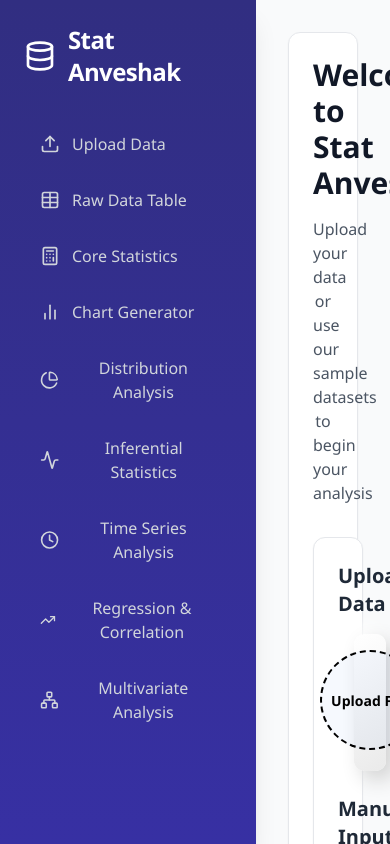
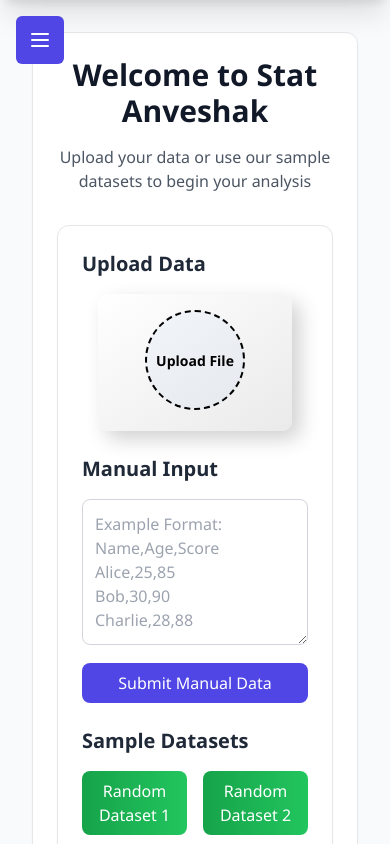
Before and after one commit to Bunnysai143/Stat_Anveshak, a React (Vite) app: page / in a window 390 px wide. Built offline with nearby package versions, Linux system fonts and the light colour scheme.

Commit message:
added responsiive in app.jsx-layout-added handburger

```diff
--- a/src/App.jsx
+++ b/src/App.jsx
@@ -1,7 +1,6 @@
-
-import React, { useState, useEffect } from "react";
+import React, { useEffect, useState } from "react";
 import { BrowserRouter as Router, Routes, Route, Navigate } from "react-router-dom";
-import { Database, BarChart2, PieChart, Activity, Calculator, Clock, TrendingUp, Network, Table, Upload } from 'lucide-react';
+import { Database, BarChart2, PieChart, Activity, Calculator, Clock, TrendingUp, Network, Table, Upload, Menu } from 'lucide-react';
 import { Outlet, useNavigate, useLocation } from "react-router-dom";
 import FileUploader from "./components/FileUploader";
 import RawDataTable from "./components/RawDataTable";
@@ -13,6 +12,7 @@ import TimeSeriesAnalysis from "./components/TimeSeriesAnalysis";
 import RegressionAndCorrelation from "./components/RegCore";
 import MultivariateAnalysis from "./components/MultivariateAnalysis ";
 import { predefinedDatasets, parseCSVData } from "./utils/datasets";
+
 const navItems = [
   { name: "Upload Data", icon: Upload, path: "/upload" },
   { name: "Raw Data Table", icon: Table, path: "/raw-data" },
@@ -25,15 +25,23 @@ const navItems = [
   { name: "Multivariate Analysis", icon: Network, path: "/multivariate" }
 ];
 
-// Layout component with navigation
 function Layout({ data, setData, columnHeaders, setColumnHeaders }) {
+  const [isSidebarOpen, setIsSidebarOpen] = useState(false); // Initially the sidebar is closed
   const navigate = useNavigate();
   const location = useLocation();
 
+  const toggleSidebar = () => {
+    setIsSidebarOpen((prevState) => !prevState);
+  };
+
   return (
-    <div className="flex h-screen bg-gray-50">
+    <div className="flex h-screen bg-gray-50 relative">
       {/* Left Sidebar */}
-      <nav className="w-64 bg-gradient-to-b from-indigo-900 to-indigo-800 text-white shadow-xl">
+      <nav
+        className={`w-full  md:w-64 bg-gradient-to-b from-indigo-900 to-indigo-800 text-white shadow-xl fixed top-0 left-0 z-40 transition-transform duration-300 ease-in-out ${
+          isSidebarOpen ? "translate-y-0" : "h-full -translate-y-full"
+        } md:transform-none`}
+      >
         <div className="p-6">
           <div
             className="flex items-center space-x-3 mb-8 cursor-pointer"
@@ -62,8 +70,18 @@ function Layout({ data, setData, columnHeaders, setColumnHeaders }) {
         </div>
       </nav>
 
+      {/* Hamburger Icon for Mobile */}
+      <div className="md:hidden absolute top-4 left-4 z-50">
+        <button
+          onClick={toggleSidebar}
+          className="p-3 bg-indigo-600 rounded-md text-white focus:outline-none"
+        >
+          <Menu className="w-6 h-6" />
+        </button>
+      </div>
+
       {/* Main Content */}
-      <div className="flex-1 overflow-auto">
+      <div className="flex-1 overflow-auto md:ml-64">
         <div className="max-w-7xl mx-auto p-8">
           <div className="bg-white rounded-xl shadow-sm border border-gray-200 p-6">
             {data.length === 0 && location.pathname !== "/" ? (
@@ -186,6 +204,7 @@ function Welcome({ setData, setColumnHeaders }) {
     </div>
   );
 }
+
 function UploadData({ setData, setColumnHeaders }) {
   const navigate = useNavigate();
 
@@ -286,7 +305,6 @@ function UploadData({ setData, setColumnHeaders }) {
     </div>
   );
 }
-
 function App() {
   const [data, setData] = useState(() => {
     const savedData = localStorage.getItem('tableData');
@@ -315,7 +333,7 @@ function App() {
   return (
     <Router>
       <Routes>
-        <Route path="/" element={<Layout data={data} setData={setData} columnHeaders={columnHeaders} setColumnHeaders={setColumnHeaders} />}>
+      <Route path="/" element={<Layout data={data} setData={setData} columnHeaders={columnHeaders} setColumnHeaders={setColumnHeaders} />}>
           <Route index element={<Welcome setData={setData} setColumnHeaders={setColumnHeaders} />} />
           <Route path="upload" element={<UploadData setData={setData} setColumnHeaders={setColumnHeaders} />} />
           <Route path="raw-data" element={<RawDataTable data={data} setData={setData} columnHeaders={columnHeaders} />} />
```
